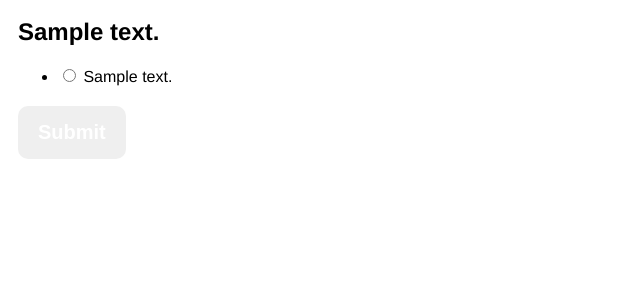
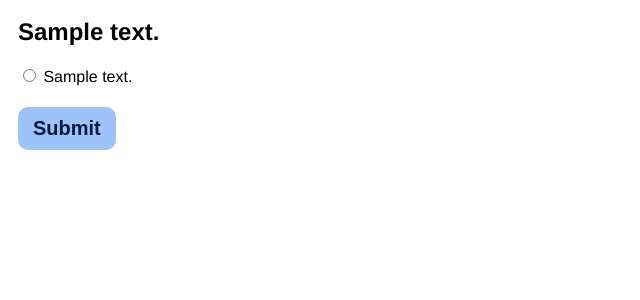
Before and after one commit to gsbaker/visual-perception-quiz, a Django app: page /quiz/1/ in a window 1280 px wide. Shown: the top 300 px of the page, without its empty margins (0-640 px from the left). Run offline with Django 3.2, Linux system fonts and the light colour scheme; tables that the repository leaves empty hold one stand-in row (values such as "Sample post").

Commit message:
Added styles for question-answer form

```diff
--- a/mysite/quiz/static/quiz/style.css
+++ b/mysite/quiz/static/quiz/style.css
@@ -3,12 +3,7 @@ body {
   padding: 10px; }
 
 a {
-  color: black;
   text-decoration: none; }
-  a:visited {
-    color: black; }
-  a:hover {
-    cursor: default; }
 
 input[type="text"] {
   padding: 10px;
@@ -16,16 +11,30 @@ input[type="text"] {
   border: #eeeeee solid;
   border-radius: 10px; }
 
-input[type="submit"], input[type="button"] {
-  display: block;
-  margin-top: 20px;
+input[type="submit"], button {
+  display: inline-block;
+  margin-top: 5px;
   border: none;
   border-radius: 10px;
-  padding: 15px 20px 15px 20px;
-  color: white;
+  padding: 10px 15px 10px 15px;
   font-size: 20px;
-  font-weight: 600; }
-  input[type="submit"]:hover, input[type="button"]:hover {
+  font-weight: 600;
+  z-index: 100; }
+  input[type="submit"]:hover, button:hover {
     cursor: pointer; }
+  input[type="submit"] a, button a {
+    color: white; }
+    input[type="submit"] a:visited, button a:visited {
+      color: white; }
+
+.btn-blue {
+  background-color: #9DC3FB;
+  color: #02193B !important; }
+
+ul {
+  list-style: none;
+  padding: 0; }
+  ul li {
+    margin-bottom: 5px; }
 
 /*# sourceMappingURL=style.css.map */
--- a/mysite/quiz/static/quiz/style.scss
+++ b/mysite/quiz/static/quiz/style.scss
@@ -4,16 +4,7 @@ body {
 }
 
 a {
-    color: black;
     text-decoration: none;
-
-    &:visited {
-        color: black;
-    }
-
-    &:hover {
-        cursor: default;
-    }
 }
 
 input[type="text"] {
@@ -23,17 +14,38 @@ input[type="text"] {
     border-radius: 10px;
 }
 
-input[type="submit"], input[type="button"] {
-    display: block;
-    margin-top: 20px;
+input[type="submit"], button {
+    display: inline-block;
+    margin-top: 5px;
     border: none;
     border-radius: 10px;
-    padding: 15px 20px 15px 20px;
-    color: white;
+    padding: 10px 15px 10px 15px;
     font-size: 20px;
     font-weight: 600;
+    z-index: 100;
 
     &:hover {
         cursor: pointer;
     }
+
+    a {
+        color: white;
+        &:visited {
+            color: white;
+        }
+    }
 }
+
+.btn-blue {
+    background-color: #9DC3FB;
+    color: #02193B !important;
+}
+
+ul {
+    list-style: none;
+    padding: 0;
+
+    li {
+        margin-bottom: 5px;
+    }
+}
--- a/mysite/quiz/templates/quiz/index.html
+++ b/mysite/quiz/templates/quiz/index.html
@@ -4,6 +4,6 @@
 <form method="post">
     {% csrf_token %}
     {{ form }}
-    <input type="submit" value="Continue">
+    <input type="submit" value="Continue" class="btn-blue">
 </form>
 {% endblock %}
--- a/mysite/quiz/templates/quiz/question-form.html
+++ b/mysite/quiz/templates/quiz/question-form.html
@@ -7,14 +7,16 @@
     {% csrf_token %}
     {{ form }}
     {% if previous_question %}
+        <div>
         <button type="submit">
             <a href="../{{ previous_question.id }}">Previous</a>
         </button>
     {% endif %}
     {% if next_question %}
-        <input type="submit" name="next" value="Next">
+        <input type="submit" name="next" value="Next" class="btn-blue">
+        </div>
     {% else %}
-        <input type="submit" name="next" value="Submit">
+        <input type="submit" name="next" value="Submit" class="btn-blue">
     {% endif %}
 </form>
 {% endblock %}
```
Also changed, not shown: 1 other file.
